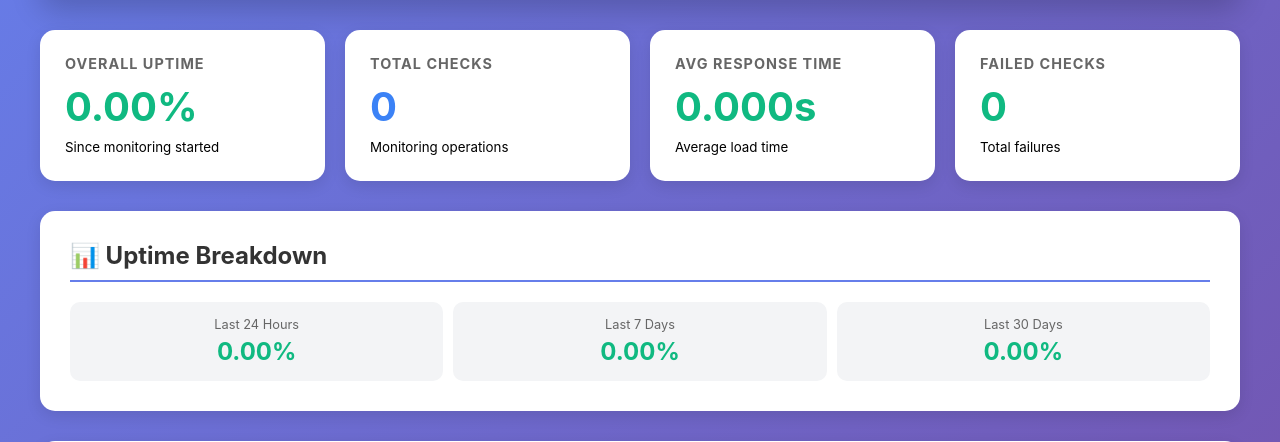
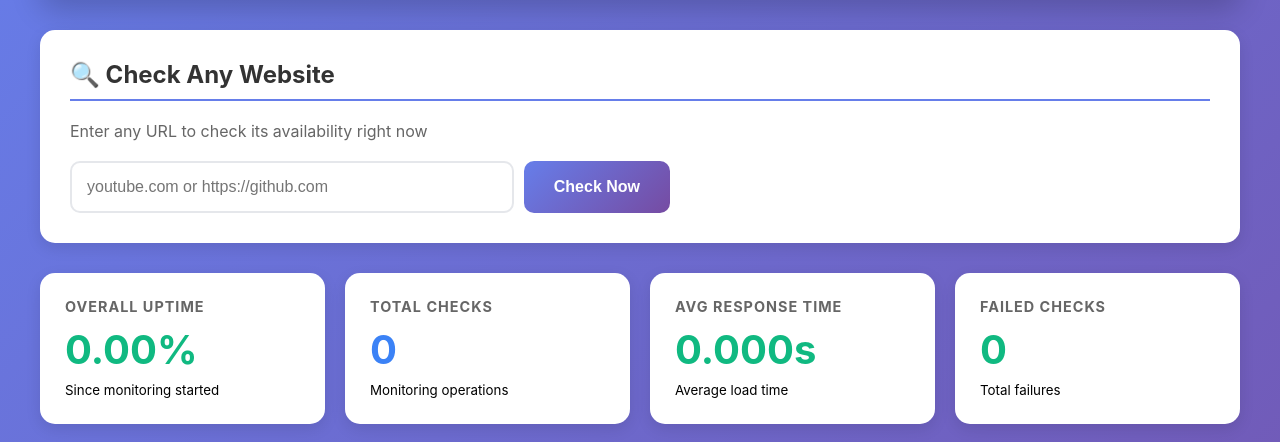
Before and after one commit to GuezelS/web-availability-monitor, a Flask app: page / in a window 1280 px wide. Shown: the part 160-602 px from the top of the page. Run offline with Flask 3, Linux system fonts and the light colour scheme; data that the repository does not hold is empty.

Commit message:
feat: add instant URL check feature for on-demand monitoring

```diff
--- a/app.py
+++ b/app.py
@@ -2,7 +2,7 @@
 Flask web application for monitoring dashboard.
 """
 
-from flask import Flask, render_template, jsonify
+from flask import Flask, render_template, jsonify, request, redirect, url_for
 from src.analytics import (
     get_complete_report,
     get_uptime_summary,
@@ -93,6 +93,53 @@ def health():
         }), 500
 
 
+@app.route('/check', methods=['POST'])
+def instant_check():
+    """
+    Instant URL check - user submits URL and gets immediate result.
+    """
+    try:
+        from src.monitor import check_website
+        from src.database import save_check
+
+        # Get URL from form
+        url = request.form.get('url', '').strip()
+
+        # Validate URL
+        if not url:
+            return render_template('index.html',
+                error="Please enter a URL",
+                report=get_complete_report(hours=24),
+                recent_checks=get_recent_checks(limit=10))
+
+        # Add https:// if not present
+        if not url.startswith('http://') and not url.startswith('https://'):
+            url = 'https://' + url
+
+        # Check the website
+        result = check_website(url, timeout=5)
+
+        # Save to database
+        save_check(result)
+
+        # Get updated data
+        report = get_complete_report(hours=24)
+        recent_checks = get_recent_checks(limit=10)
+
+        # Render with success message
+        return render_template('index.html',
+            report=report,
+            recent_checks=recent_checks,
+            check_result=result,
+            success_message=f"Checked {url} successfully!")
+
+    except Exception as e:
+        return render_template('index.html',
+            error=f"Error checking URL: {str(e)}",
+            report=get_complete_report(hours=24),
+            recent_checks=get_recent_checks(limit=10))
+
+
 if __name__ == '__main__':
     # Get port from environment or default to 5000
     port = int(os.getenv('FLASK_PORT', 5000))
--- a/templates/index.html
+++ b/templates/index.html
@@ -192,6 +192,62 @@
             <p class="subtitle">Real-time Monitoring Dashboard</p>
         </div>
 
+        <!-- Instant URL Check -->
+        <div class="section" style="margin-bottom: 30px;">
+            <h2>🔍 Check Any Website</h2>
+            <p style="color: #666; margin-bottom: 20px;">Enter any URL to check its availability right now</p>
+
+            <form action="/check" method="post" style="display: flex; gap: 10px; max-width: 600px;">
+                <input
+                    type="text"
+                    name="url"
+                    placeholder="youtube.com or https://github.com"
+                    required
+                    style="flex: 1; padding: 15px; border: 2px solid #e5e7eb; border-radius: 10px; font-size: 1em;"
+                >
+                <button
+                    type="submit"
+                    style="padding: 15px 30px; background: linear-gradient(135deg, #667eea 0%, #764ba2 100%); color: white; border: none; border-radius: 10px; font-weight: 600; cursor: pointer; font-size: 1em; transition: transform 0.2s;"
+                    onmouseover="this.style.transform='scale(1.05)'"
+                    onmouseout="this.style.transform='scale(1)'"
+                >
+                    Check Now
+                </button>
+            </form>
+
+            {% if check_result %}
+            <div style="margin-top: 20px; padding: 20px; background: {% if check_result.success %}#d1fae5{% else %}#fee2e2{% endif %}; border-radius: 10px; border-left: 4px solid {% if check_result.success %}#10b981{% else %}#ef4444{% endif %};">
+                <h3 style="margin-bottom: 10px; color: {% if check_result.success %}#065f46{% else %}#991b1b{% endif %};">
+                    {% if check_result.success %}✅ Website is UP!{% else %}❌ Website is DOWN!{% endif %}
+                </h3>
+                <p style="color: #374151; margin: 5px 0;"><strong>URL:</strong> {{ check_result.url }}</p>
+                {% if check_result.status_code %}
+                <p style="color: #374151; margin: 5px 0;"><strong>Status Code:</strong> {{ check_result.status_code }}</p>
+                {% endif %}
+                {% if check_result.response_time %}
+                <p style="color: #374151; margin: 5px 0;"><strong>Response Time:</strong> {{ "%.3f"|format(check_result.response_time) }}s</p>
+                {% endif %}
+                {% if check_result.error %}
+                <p style="color: #991b1b; margin: 5px 0;"><strong>Error:</strong> {{ check_result.error }}</p>
+                {% endif %}
+                <p style="color: #6b7280; margin: 5px 0; font-size: 0.9em;"><strong>Checked:</strong> {{ check_result.timestamp }}</p>
+            </div>
+            {% endif %}
+
+            {% if error %}
+            <div style="margin-top: 20px; padding: 15px; background: #fee2e2; border-radius: 10px; border-left: 4px solid #ef4444; color: #991b1b;">
+                ⚠️ {{ error }}
+            </div>
+            {% endif %}
+
+            {% if success_message %}
+            <div style="margin-top: 20px; padding: 15px; background: #d1fae5; border-radius: 10px; border-left: 4px solid #10b981; color: #065f46;">
+                ✅ {{ success_message }}
+            </div>
+            {% endif %}
+        </div>
+
+
         <!-- Main Stats Grid -->
         <div class="stats-grid">
             <div class="stat-card">
```
